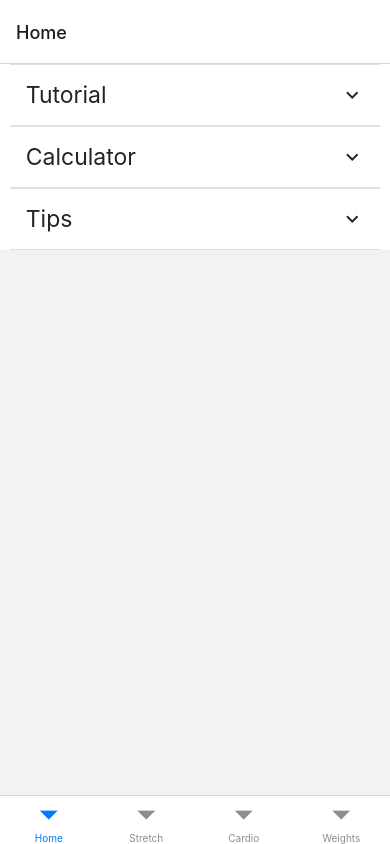
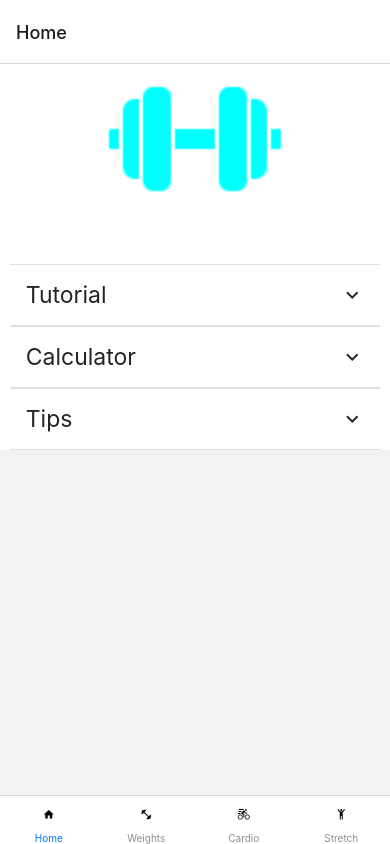
Before and after one commit to DanielekPark/fitnessapp, a React Native app: screen /Home in a window 390 px wide. Built offline with nearby package versions, Linux system fonts and the light colour scheme.

Commit message:
added icons to navigation and image to homescreen

```diff
--- a/screens/activeScreen.js
+++ b/screens/activeScreen.js
@@ -4,16 +4,32 @@ import HomeScreen from "./home";
 import WeightsScreen from "./weights";
 import CardioScreen from "./cardio";
 import StretchingScreen from "./stretch";
-
+import Icon from "react-native-vector-icons/MaterialCommunityIcons";
 const Tab = createBottomTabNavigator();
 
 function ActiveScreen() {
   return (
     <Tab.Navigator>
-      <Tab.Screen name="Home" component={HomeScreen} />
-      <Tab.Screen name="Stretch" component={StretchingScreen} />
-      <Tab.Screen name="Cardio" component={CardioScreen} />
-      <Tab.Screen name="Weights" component={WeightsScreen} />
+      <Tab.Screen
+        name="Home"
+        component={HomeScreen}
+        options={{ tabBarIcon: () => <Icon name="home" /> }}
+      />
+      <Tab.Screen
+        name="Weights"
+        component={WeightsScreen}
+        options={{ tabBarIcon: () => <Icon name="dumbbell" /> }}
+      />
+      <Tab.Screen
+        name="Cardio"
+        component={CardioScreen}
+        options={{ tabBarIcon: () => <Icon name="bike-fast" /> }}
+      />
+      <Tab.Screen
+        name="Stretch"
+        component={StretchingScreen}
+        options={{ tabBarIcon: () => <Icon name="human-handsup" /> }}
+      />
     </Tab.Navigator>
   );
 }
--- a/screens/home.js
+++ b/screens/home.js
@@ -1,7 +1,7 @@
 import React, { useState, useEffect } from "react";
-import { View, Text, ScrollView } from "react-native";
+import { View, Text, ScrollView, ActivityIndicator, Image} from "react-native";
 import Calculator from "../components/calculator/calculator";
-import { ListItem } from "@rneui/themed";
+import { ListItem} from "@rneui/themed";
 import styles from "../styles/style.module";
 
 function HomeScreen() {
@@ -34,8 +34,13 @@ function HomeScreen() {
   return (
     <ScrollView>
       <View style={{ flex: 1, alignItems: "center", justifyContent: "center", backgroundColor: 'white' }}>
+        {/*====== LOGO =======*/}
+        <Image
+          source={require('../assets/dumbbell.png')}
+          style={{height: 200, width: 200}}
+        />
 
-        {/* Tutorial/instructions */}
+        {/*==== TUTUORIAL ====*/}
         <View style={{ width: "95%" }}>
           <ListItem.Accordion
             onPress={() => toggleTab("Tutorial")}
@@ -53,7 +58,7 @@ function HomeScreen() {
             </ListItem>
           </ListItem.Accordion>
 
-          {/* Calculator */}
+          {/*====== CALCULATOR ======= */}
           <ListItem.Accordion
             onPress={() => toggleTab("Calculator")}
             isExpanded={tabs[1].isOpen}
--- a/screens/weights.js
+++ b/screens/weights.js
@@ -22,10 +22,7 @@ function WeightsScreen() {
         //2d. or user can create a new workout, and then follows step 2
         //3. workout schedule is provided after data submission
       */}
-
       </View>
-
-
     </View>
   );
 }
--- a/styles/style.module.js
+++ b/styles/style.module.js
@@ -2,28 +2,34 @@ import { StyleSheet } from "react-native";
 
 const styles = StyleSheet.create({
   /* =======================
+    Font color
+    ======================= */
+  aqua: {
+    color: "#0ff",
+  },
+  /* =======================
     Accordion styles
     ======================= */
   accordionFont: {
-    fontSize: 23
+    fontSize: 23,
   },
   /* =======================
     Spacing
     ======================= */
   smMarTop: {
-      marginTop: 15
+    marginTop: 15,
   },
   smMarBottom: {
-      marginTop: 15
+    marginTop: 15,
   },
   /* =======================
     Text styles
     ======================= */
   centerText: {
-    textAlign: 'center'
+    textAlign: "center",
   },
   fontTwenty: {
-    fontSize: 20
+    fontSize: 20,
   },
   /* =======================
     Calculator styles
@@ -41,7 +47,7 @@ const styles = StyleSheet.create({
     textAlign: "center",
   },
   calcBtn: {
-    backgroundColor: "rgba(78, 116, 289, 1)",
+    backgroundColor: "#0ff",
     borderRadius: 5,
     width: 300,
     marginLeft: "auto",
```
Also changed, not shown: screens/settings.js (deleted, +0 -16 lines), assets/dumbbell.png (added). Lines whose indentation alone changed are shown as unchanged.
